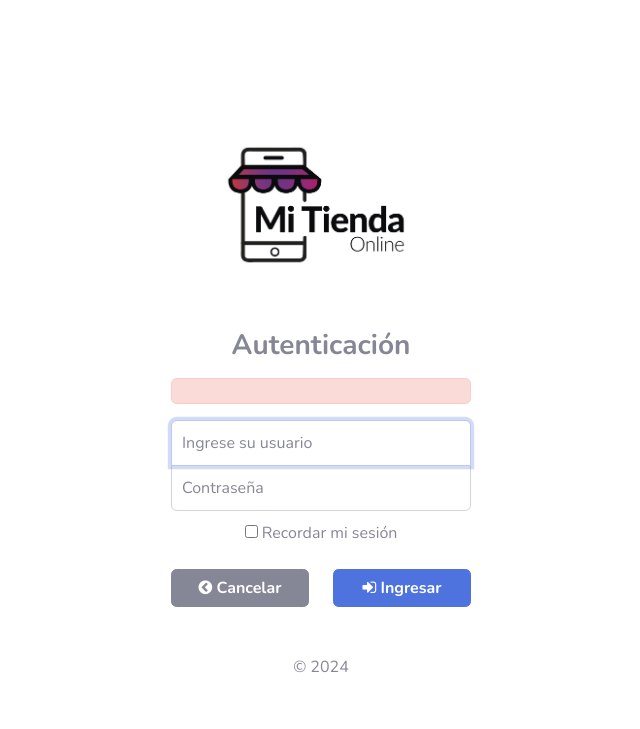
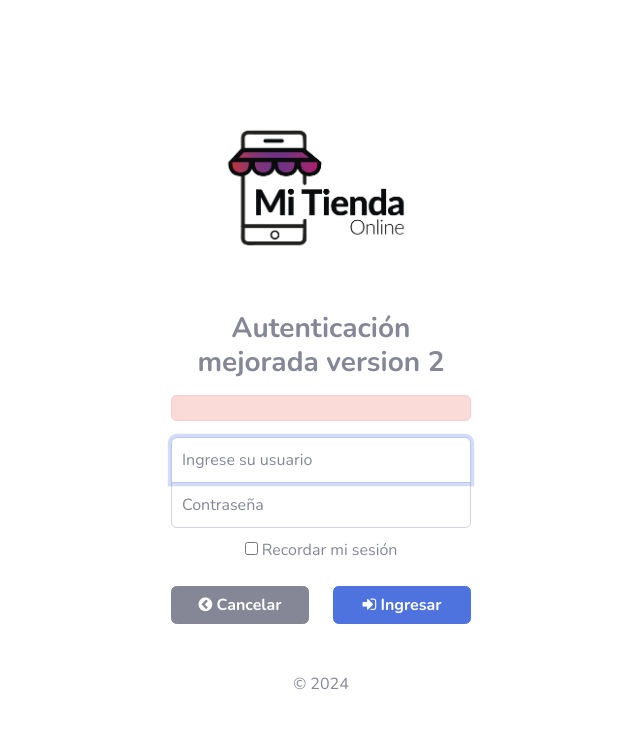
Before and after one commit to alejandrobrik/practicaphp, a CodeIgniter 4 app: the page made by app/Views/login/login.php in a window 1280 px wide. Shown: the top 729 px of the page, without its empty margins (319-959 px from the left). Run offline with PHP 8.4 and a stand-in for CodeIgniter, Linux system fonts and the light colour scheme; the template is opened without the code that fills it, so the values that code supplies are empty; some libraries are stand-ins or nearby versions.

Commit message:
Update login.php

```diff
--- a/app/Views/login/login.php
+++ b/app/Views/login/login.php
@@ -34,7 +34,7 @@ header("Cache-Control: no-cache, must-revalidate");
 
     <form class="form-signin"  method="post" action="<?= base_url('login') ?>">
       <img class="mb-4" src="assets/imgs/logotienda.png" alt="" width="200" height="200">
-      <h1 class="h3 mb-3 font-weight-normal"><b>Autenticación</b></h1>
+      <h1 class="h3 mb-3 font-weight-normal"><b>Autenticación mejorada version 2</b></h1>
       <?php if (isset($validation)) : ?>
             <div class="mb-3">
                <div class="alert alert-danger" role="alert">
```
